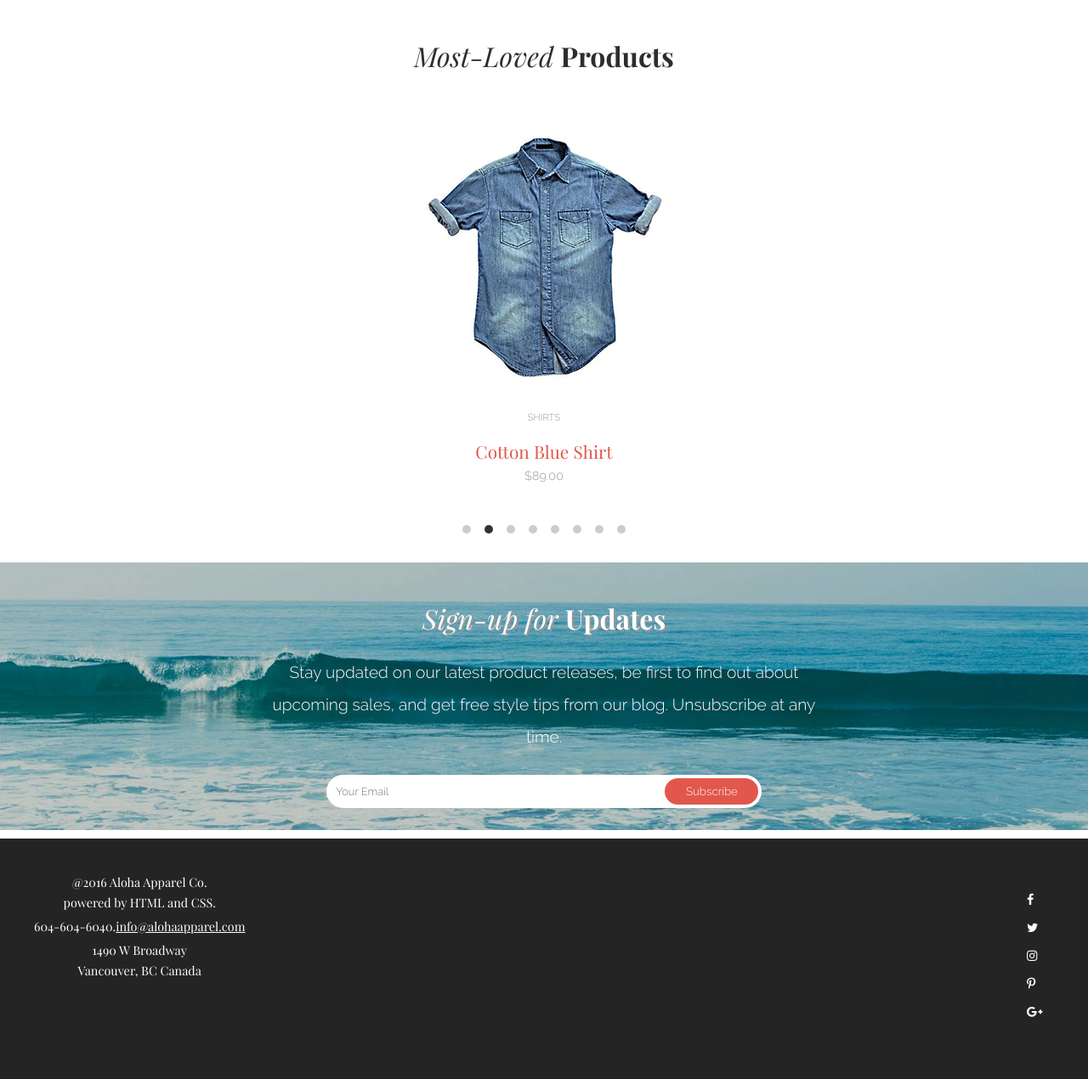
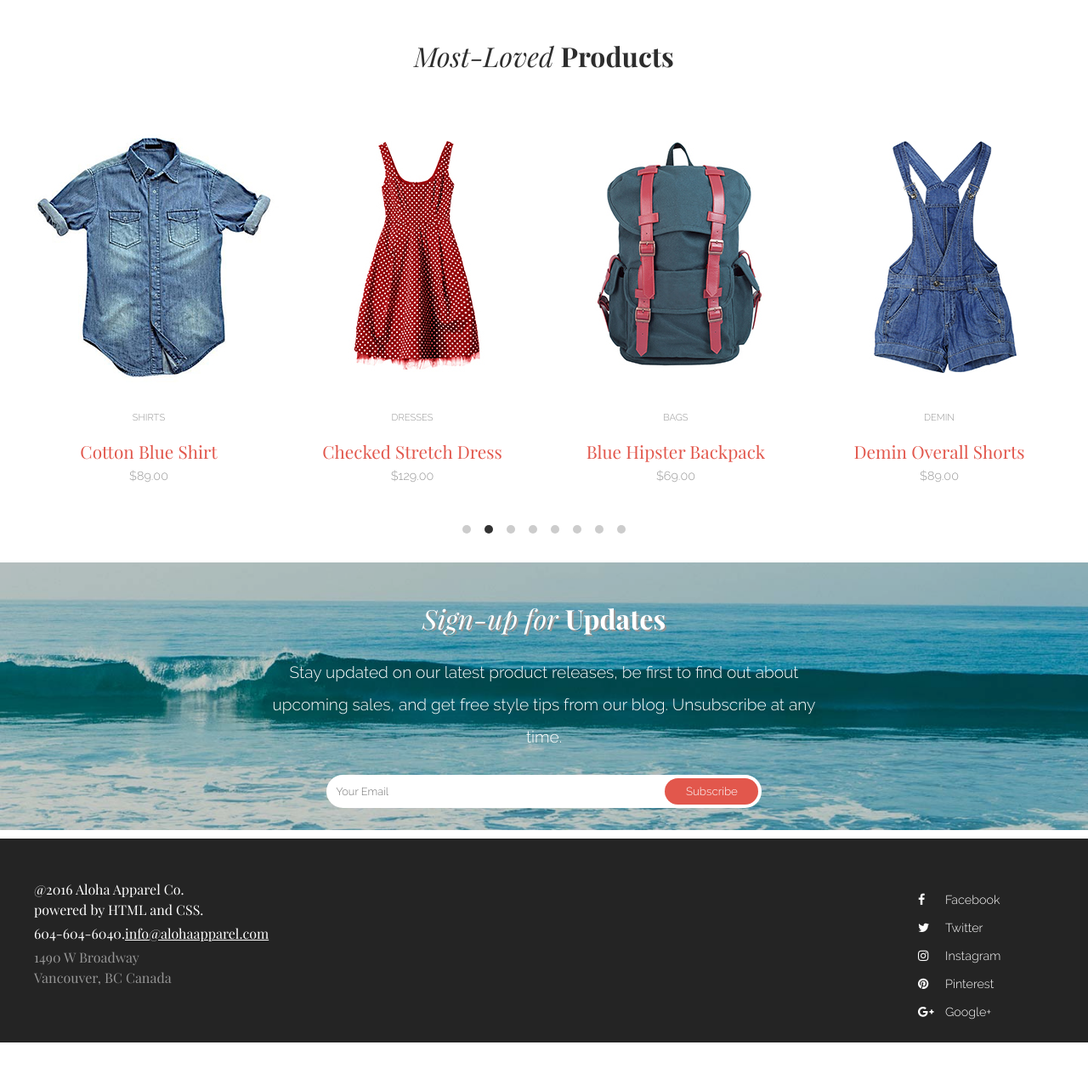
Before and after one commit to lvafi/aloha, a website: page index.html in a window 1280 px wide. Shown: the part 1573-2843 px from the top of the page at 85% size. After the commit the page ends 2800 px from the top, so only its background shows below. Drawn offline with Linux system fonts and the light colour scheme.

Commit message:
indenteda files and removed empty spaces

```diff
--- a/css/style.css
+++ b/css/style.css
@@ -42,7 +42,7 @@ header {
   justify-content: space-between;
   -ms-flex-wrap: wrap;
   flex-wrap: wrap;
- }
+}
 header a {
   font-size: .8rem;
   text-transform: uppercase;
@@ -177,8 +177,7 @@ h2 {
 .glasses a,
 .sale a,
 .bags a,
-.womens a
-{
+.womens a {
   color: white;
 }
 
@@ -187,8 +186,7 @@ h2 {
 .glasses a:hover,
 .sale a:hover,
 .bags a:hover,
-.womens a:hover
-{
+.womens a:hover {
   color: skyblue;;
 }
 
@@ -337,7 +335,7 @@ button {
     font-family: 'Playfair Display';
     font-size: .9rem;
     line-height: 1.5rem;
-    height: 15rem;
+    height: 10rem;
     margin-top: .6rem;
     padding: 2.5rem;
     text-align: center;
@@ -350,8 +348,10 @@ footer a {
   text-decoration: underline;
   color: white;
 }
-
-
+footer span p {
+  color: #969696
+}
+/* Social Media Bars*/
 .social {
   font-size: .8rem;
   display: -ms-flexbox;
@@ -400,7 +400,6 @@ footer a {
     margin-top: 1.2rem;
     text-shadow: 2px 2px 2px grey;
   }
-
   .about p{
     font-size: 1rem;
   }
@@ -427,10 +426,10 @@ footer a {
     border-right: 0;
   }
   /*Flickity Carousel--------------------*/
-  .carousel-main {
+  .product-list {
     margin: 0 auto;
   }
-  .carousel-cell {
+  .product-wrapper {
     width: 50%;
   }
   /*Email Updates -----------------------*/
@@ -530,11 +529,11 @@ footer a {
     padding: 0;
   }
   /*Flickity Carousel-----------------------*/
-  .carousel-main {
+  .product-list {
     max-width: 1240px;
     margin: 0 auto;
   }
-  .carousel-cell {
+  .product-wrapper {
     width: 25%;
   }
   /*Updates*/
--- a/index.html
+++ b/index.html
@@ -34,8 +34,9 @@
 
     <section class="about" id="about">
       <h2><em>Hand-Crafted </em><strong>Styles</strong></h2>
-      <p>Aloha appeal co. sells the finest ready-to-travel clothing. Browse our current selection of products or sign-up for updates
-        below.</p>
+      <p>Aloha appeal co. sells the finest ready-to-travel clothing. Browse our current selection of products or sign-up for
+        updates below.
+      </p>
     </section>
 
     <div class="category" id="products">
@@ -112,21 +113,22 @@
     </section>
 
     <footer>
-      <div class="about-txt">
+      <div class="aboutTxt">
         <p>@2016 Aloha Apparel Co.</p>
         <p> powered by HTML and CSS.</p>
-        <p>604-604-6040.<a>info@alohaapparel.com</a></p>
-        <p>1490 W Broadway </p>
-        <p>Vancouver, BC Canada </p>
+        <p>604-604-6040.<a href="mailto:info@alohaapparel.com">info@alohaapparel.com</a></p>
+        <span><p>1490 W Broadway </p>
+        <p>Vancouver, BC Canada </p></span>
       </div>
 
-      <ul class="social">
-        <li><a href="https://facebook.com/lvafi" target="_blank"><i class="fa fa-facebook" aria-hidden="true"></i><span class="network-name"></span></a></li>
-        <li><a href="https://twitter.com/lvafi" target="_blank"><i class="fa fa-twitter" aria-hidden="true"></i></a></li>
-        <li><a href="https://www.instagram.com/?hl=en" target="_blank"><i class="fa fa-instagram" aria-hidden="true"></i></a></li>
-        <li><a href="https://pinterest.com/lvafi" target="_blank"><i class="fa fa-pinterest-p" aria-hidden="true"></i></a></li>
-        <li><a href="https://myaccount.google.com/?utm_source=OGB&pli=1" target="_blank"><i class="fa fa-google-plus" aria-hidden="true"></i></a></li>
-      </ul>
+      <section class="social">
+        <a><i class="fa fa-facebook"></i><span>Facebook</span> </a>
+        <a><i class="fa fa-twitter"></i><span>Twitter</span></a>
+        <a><i class="fa fa-instagram"></i><span>Instagram</span></a>
+        <a><i class="fa fa-pinterest"></i><span>Pinterest</span></a>
+        <a><i class="fa fa-google-plus"></i><span>Google+</span></a>
+      </section>
+
     </footer>
   </div>
 
```
Lines whose indentation alone changed are shown as unchanged.
